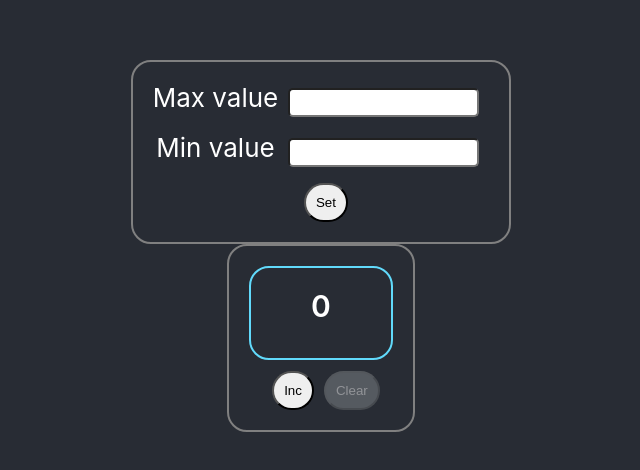
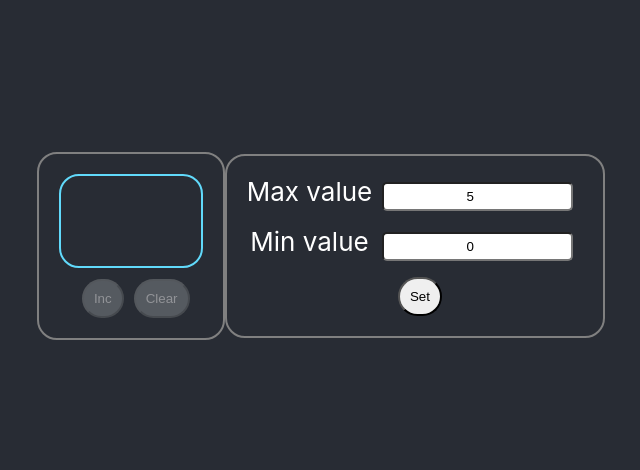
Before and after one commit to beamle/counter, a React (Create React App) app: page / in a window 1280 px wide. Shown: the part 154-624 px from the top of the page, without its empty margins (319-959 px from the left). Built offline with nearby package versions, Linux system fonts and the light colour scheme; the HTML template or start-up script is replaced by a standard one.

Commit message:
Managed localStorage issue

```diff
--- a/src/App.css
+++ b/src/App.css
@@ -1,10 +1,5 @@
 .App {
   text-align: center;
-}
-
-.App-logo {
-  height: 40vmin;
-  pointer-events: none;
 }
 
 @media (prefers-reduced-motion: no-preference) {
@@ -13,35 +8,13 @@
   }
 }
 
-.App-header {
-  background-color: #282c34;
-  min-height: 100vh;
-  display: flex;
-  flex-direction: column;
-  align-items: center;
-  justify-content: center;
-  font-size: calc(10px + 2vmin);
-  color: white;
-}
 
-.App-link {
-  color: #61dafb;
-}
-
-@keyframes App-logo-spin {
-  from {
-    transform: rotate(0deg);
-  }
-  to {
-    transform: rotate(360deg);
-  }
-}
 
 .App-wrapper {
   background-color: #282c34;
   min-height: 100vh;
   display: flex;
-  flex-direction: column;
+  flex-direction: row-reverse;
   align-items: center;
   justify-content: center;
   font-size: calc(10px + 2vmin);
--- a/src/App.tsx
+++ b/src/App.tsx
@@ -1,28 +1,49 @@
-import React, {useEffect, useState} from 'react';
+import React, {useState} from 'react';
 import './App.css';
 import Incrementer from "./components/Incrementer/Incrementer";
 import Setter from "./components/Setter/Setter";
 
 function App() {
-    const [counter, setCounter] = useState(0)
-    const [maxCounter, setMaxCounter] = useState(1);
+    const [counter, setCounter] = useState<number | null>(null)
+    const [maxCounter, setMaxCounter] = useState(5);
     const [minCounter, setMinCounter] = useState(0);
+    const [tabloMessage, setTabloMessage] = useState('');
 
-    const [errorMessageActivator, setErrorMessageActivator] = useState(false)
 
+    const handleBtnDisabled = () => {
+        let maxCounterLs = JSON.parse(localStorage.getItem('maxCounter') as string)
+        let minCounterLs = JSON.parse(localStorage.getItem('minCounter') as string)
+        let isDisabled = false;
+        if (maxCounter !== Number(maxCounterLs)) {
+            console.log(!isDisabled,'max')
+            return !isDisabled
+        }
+        else if (minCounter !== Number(minCounterLs)) {
+            console.log(!isDisabled,'min')
+            return !isDisabled
+        }
+        return isDisabled
+    }
 
     return (
         <div className="App">
             <div className="App-wrapper">
-                <Setter setMinCounter={setMinCounter} setMaxCounter={setMaxCounter}
-                        setErrorMessageActivator={setErrorMessageActivator}
-                        />
-                <Incrementer num={counter} setNum={setCounter}
+                <Setter maxCounter={maxCounter} minCounter={minCounter}
+                        setMaxCounter={setMaxCounter} setMinCounter={setMinCounter} setCounter={setCounter}
+                        setTabloMessage={setTabloMessage}
+                />
+                <Incrementer counter={counter} setCounter={setCounter}
                              maxCounter={maxCounter} minCounter={minCounter}
-                             errorMessageActivator={errorMessageActivator}/>
+                             handleBtnDisabled={handleBtnDisabled}
+                             tabloMessage={tabloMessage}
+                             setTabloMessage={setTabloMessage}
+                             />
             </div>
         </div>
     );
 }
 
 export default App;
+
+// kogda Input menjatetsja: - Please click set -> kogda my menjaem, no eto zna4enie validnoe
+        //                  - Incorrect valu8e -> kogda nizhnie knoipki disabled ot zna4enij v Inpute
--- a/src/components/Incrementer/Incrementer.tsx
+++ b/src/components/Incrementer/Incrementer.tsx
@@ -1,33 +1,66 @@
-import React, {FC} from 'react';
-import Tablo from "./Tablo/Tablo";
+import React, {FC, useEffect} from 'react';
+import Tablo, {FinalStyle} from "./Tablo/Tablo";
 import s from "./incrementer.module.css";
 import SuperButton from "../Button/SuperButton";
 
 type IncrementerProps = {
-    num: number
-    setNum: (num: number) => void
+    counter: number | null
+    setCounter: (num: number | null) => void
     maxCounter: number
     minCounter: number
-    errorMessageActivator: boolean
+    handleBtnDisabled: () => boolean
+    tabloMessage: string
+    setTabloMessage: (message: string) => void
 }
 
-const Incrementer:FC<IncrementerProps> = ({num, setNum, maxCounter, minCounter, errorMessageActivator}) => {
+const Incrementer:FC<IncrementerProps> = (props) => {
+    const {counter, setCounter, maxCounter, minCounter, handleBtnDisabled, tabloMessage, setTabloMessage} = props;
 
-    const incrementHandler = () => num < maxCounter && setNum(num+1)
-    const clearNum = () => num > minCounter && setNum(0)
+    const incrementHandler = () => {
+        if(counter !== null) {
+            counter < maxCounter && setCounter(counter+1)
+        } else {
+            console.log("something is wrong")}
+    }
+    const clearNum = () => { if(counter) setCounter(minCounter) }
 
-    // const disabled2 = num === 0;
-    // const className = `${disabled ? s.disabled : s.default}`
 
-    const moreThanMaxCount = num === maxCounter ? "disabled" : "default";
-    const equalToMInCount = num === minCounter ? "disabled" : "default";
-    const className = num >= maxCounter ? "red" : "default"
+    // Стили
+    const moreThanMaxCount = (counter === null || counter === maxCounter) ? "disabled" : "default";
+    const equalToMInCount = (counter === null || counter === minCounter) ? "disabled" : "default";
+                        // (counter === null || counter === maxCounter) ? "disabled" :
+                        // (counter === null || counter === minCounter) ? "disabled" : "default";
+
+    let className: keyof FinalStyle = 'default';
+
+
+    // const isDisabled = counter === maxCounter || counter === null || counter === minCounter || counter === 0 // TODO: make separate isDisabled
+
+    console.log(counter, "counter/counter")
+    console.log(localStorage.getItem('maxCounter'), "maxCounter in ls")
+    console.log(localStorage.getItem("minCounter"), "minCounter in ls")
+    console.log(tabloMessage, "tablomessage")
+
+    if (minCounter < 0 || maxCounter < 0 || minCounter > maxCounter || minCounter === maxCounter) {
+        setTabloMessage('Wrong value')
+        className =  ((counter !== null && counter >= maxCounter) || minCounter > maxCounter || minCounter === maxCounter || minCounter < 0 || maxCounter < 0 )
+            ? "wrongValue"
+            : "default"
+
+    }
+
+
+
 
     return (
         <div className={s.incrementer}>
-            <Tablo num={num} className={className} errorMessageActivator={errorMessageActivator}/>
-            <SuperButton className={moreThanMaxCount} callback={incrementHandler} disabled={num === maxCounter}>Inc</SuperButton>
-            <SuperButton className={equalToMInCount} callback={clearNum} disabled={num === minCounter || num === 0}>Clear</SuperButton>
+            <Tablo display={tabloMessage || counter} className={className} />
+            <SuperButton className={moreThanMaxCount} callback={incrementHandler}
+                         disabled={ counter === null || handleBtnDisabled() || counter === maxCounter}>
+                Inc</SuperButton>
+            <SuperButton className={equalToMInCount} callback={clearNum}
+                         disabled={ counter === null || counter === minCounter || minCounter > maxCounter || handleBtnDisabled()}>
+                Clear</SuperButton>
         </div>
     );
 };
--- a/src/components/Incrementer/Tablo/Tablo.module.css
+++ b/src/components/Incrementer/Tablo/Tablo.module.css
@@ -1,7 +1,6 @@
-
 .default {
     color: white;
-    font-size: 30px;
+    font-size: 25px;
     font-weight: 600;
     margin: 0;
     padding: 0;
@@ -23,6 +22,12 @@
     height: 50px;
 }
 
+.wrongValue {
+    color: red;
+    font-weight: 600;
+    margin: 0;
+    padding: 0;
+}
 /*.numWrapper p {*/
 /*    font-size: 30px;*/
 /*    font-weight: 600;*/
@@ -31,7 +36,7 @@
 /*}*/
 
 .setterIncorrect {
-    font-size: 16px;
+    font-size: 14px;
     color: red;
     margin: 0;
     padding: 0;
--- a/src/components/Incrementer/Tablo/Tablo.tsx
+++ b/src/components/Incrementer/Tablo/Tablo.tsx
@@ -1,25 +1,26 @@
 import React, {FC} from 'react';
 import s from "./Tablo.module.css";
 
-type FinalStyle = {
+export type FinalStyle = {
     // error: string
     default: string
-    red: string
+    wrongValue: string
+    disabled: string
 }
 
 type TabloProps = {
-    num: number
+    display: number | string | null
     className: keyof FinalStyle
-    errorMessageActivator: boolean
+
 }
 
 
-const Tablo: FC<TabloProps> = ({num, className, errorMessageActivator}) => {
-    console.log(className)
+const Tablo: FC<TabloProps> = ({display, className}) => {
+
     const finalStyle = {
         default: s.default,
-        red: s.red,
-        error: s.error
+        wrongValue: s.wrongValue,
+        disabled: s.disabled
     }
 
     const pFinalClassName = `${s.p} ${finalStyle[className]}`
@@ -29,7 +30,7 @@ const Tablo: FC<TabloProps> = ({num, className, errorMessageActivator}) => {
 
     return (
         <div className={s.numWrapper}>
-            {<p className={pFinalClassName}>{errorMessageActivator ? "Please click set" : num}</p>}
+            <p className={pFinalClassName}>{display}</p>
         </div>
     );
 };
--- a/src/components/Input/Input.tsx
+++ b/src/components/Input/Input.tsx
@@ -3,15 +3,15 @@ import s from "./Input.module.css"
 
 type InputProps = {
     callback: (e: ChangeEvent<HTMLInputElement>) => void
-    // value: number
+    value: number
     name: string
 }
-const Input:FC<InputProps> = ({callback, name}) => {
+const Input: FC<InputProps> = ({callback, name, value}) => {
     return (
         <div className={s.inputWrapper}>
             <div className={s.inputWrapper_name}>{name} value</div>
             <div className={s.inputWrapper_input}>
-                <input type={'number'} onChange={callback}/>
+                <input type={'number'} onChange={callback} value={value}/>
             </div>
         </div>
     );
--- /dev/null
+++ b/src/components/Setter/Setter.module.css
@@ -0,0 +1,5 @@
+.setter {
+    padding: 20px;
+    border: 2px solid grey;
+    border-radius: 20px;
+}
--- a/src/components/Setter/Setter.tsx
+++ b/src/components/Setter/Setter.tsx
@@ -1,6 +1,5 @@
 import React, {ChangeEvent, FC, useState} from 'react';
-import s from "../Incrementer/incrementer.module.css";
-import Tablo from "../Incrementer/Tablo/Tablo";
+import s from "./Setter.module.css";
 import SuperButton from "../Button/SuperButton";
 import Input from "../Input/Input";
 
@@ -8,34 +7,48 @@ type SetterProps = {
     // num: number
     setMaxCounter: (a: number) => void
     setMinCounter: (a: number) => void
-    // maxCounter: number
-    // minCounter: number
+    maxCounter: number
+    minCounter: number
+    setCounter: (counter: number | null) => void
     // handleNum: () => void
-    setErrorMessageActivator: (errorMessageActivator: boolean) => void
+    setTabloMessage: (tabloMessage: string) => void
 }
 
 const Setter: FC<SetterProps> = (props) => {
-    let {setMaxCounter, setMinCounter, setErrorMessageActivator} = props;
+    // let {setMaxCounter, setMinCounter, setErrorMessageActivator, setCounter, minCounter, maxCounter, setZehrena4evatelj} = props;
+    // let { setErrorMessageActivator, setCounter, setZehrena4evatelj, setBigState, minCounter, maxCounter, setMaxCounter, setMinCounter} = props;
+
+    let { setCounter, maxCounter, minCounter, setMaxCounter, setMinCounter, setTabloMessage } = props;
+
+    const handleMaxAndMinCounter = () => {
+        localStorage.setItem('minCounter', JSON.stringify(minCounter))
+        localStorage.setItem('maxCounter', JSON.stringify(maxCounter))
+        setCounter(minCounter)
+        setTabloMessage('')
+    }
+
     const handleMaxCounterSetter = (e: ChangeEvent<HTMLInputElement>) => {
         setMaxCounter(parseInt(e.currentTarget.value))
-        setErrorMessageActivator(true)
+        setTabloMessage('Please click Set')
     }
 
     const handleMinCounterSetter = (e: ChangeEvent<HTMLInputElement>) => {
         setMinCounter(parseInt(e.currentTarget.value))
-        setErrorMessageActivator(true)
+        setTabloMessage('Please click Set')
     }
 
-    const handleCounterSetter = () => {
-        setErrorMessageActivator(false)
-    }
+    console.log(maxCounter, 'maxCounter in Setter')
+    console.log(minCounter, ' mixCounter in Setter')
 
     return (
-        <div className={s.incrementer}>
+        <div className={s.setter}>
             {/*Kogda na4inaju menjatj value, to dolzhno vyska,kivatj soobshenie "please click set" */}
-            <Input callback={handleMaxCounterSetter} name={'Max'}/>
-            <Input callback={handleMinCounterSetter} name={'Min'}/>
-            <SuperButton className={'default'} callback={handleCounterSetter}>Set </SuperButton>
+            <Input value={maxCounter} callback={handleMaxCounterSetter} name={'Max'}/>
+            <Input value={minCounter} callback={handleMinCounterSetter} name={'Min'}/>
+            <SuperButton className={'default'}
+                         callback={handleMaxAndMinCounter}
+                         disabled={minCounter < 0 || maxCounter < 0 || minCounter > maxCounter || maxCounter === minCounter}>
+                Set </SuperButton>
         </div>
     );
 };
```
